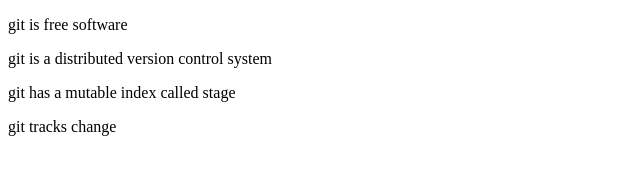
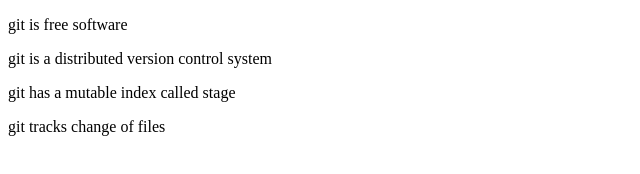
Before and after one commit to PhenixPeng/test, a plain HTML site: page test.html in a window 1280 px wide. Shown: the full height of the page, 0-640 px from the left. Drawn offline with Linux system fonts and the light colour scheme.

Commit message:
all commit

```diff
--- a/test.html
+++ b/test.html
@@ -10,6 +10,6 @@
 	<p>git is free software</p>
 	<p>git is a distributed version control system</p>
 	<p>git has a mutable index called stage</p>
-	<p>git tracks change</p>
+	<p>git tracks change of files</p>
 </body>
 </html>
```
